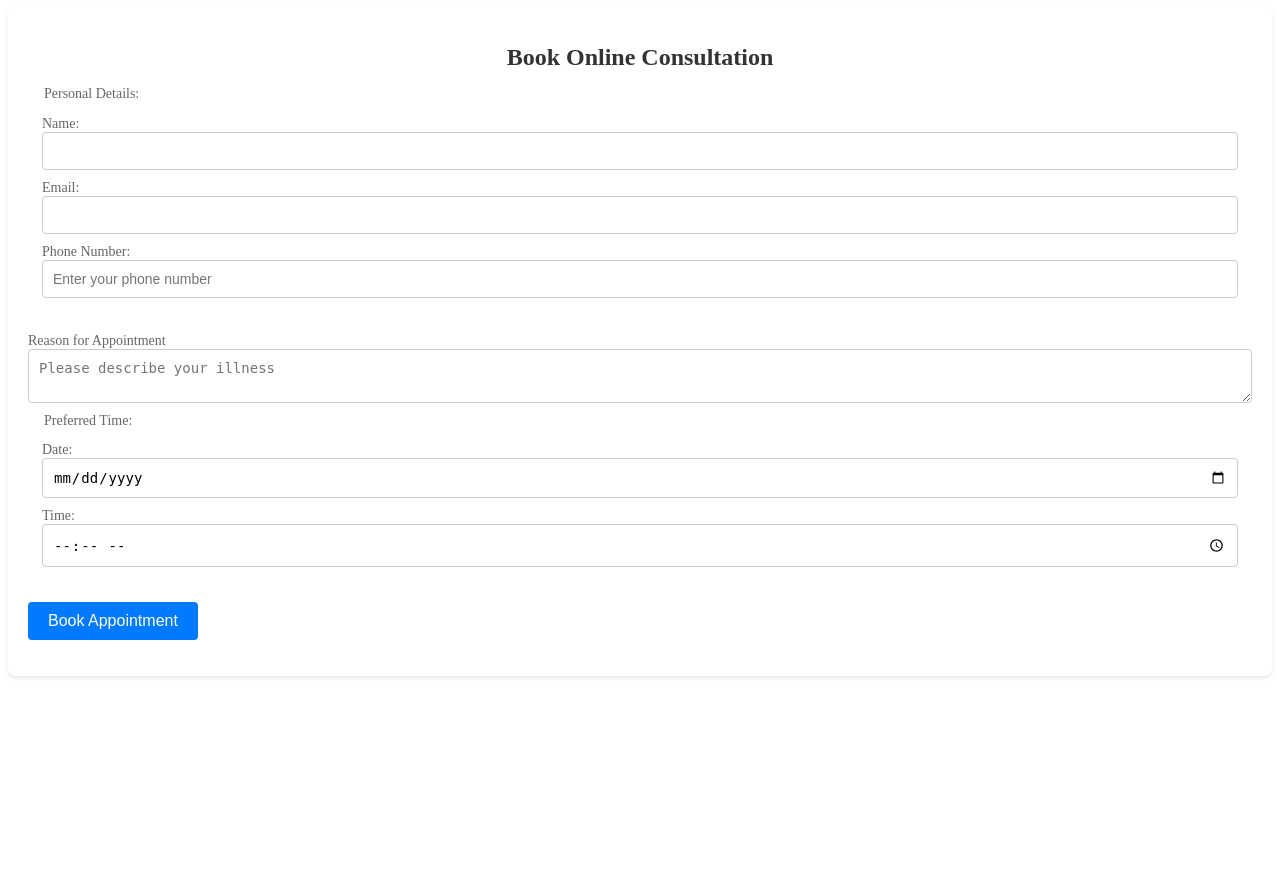
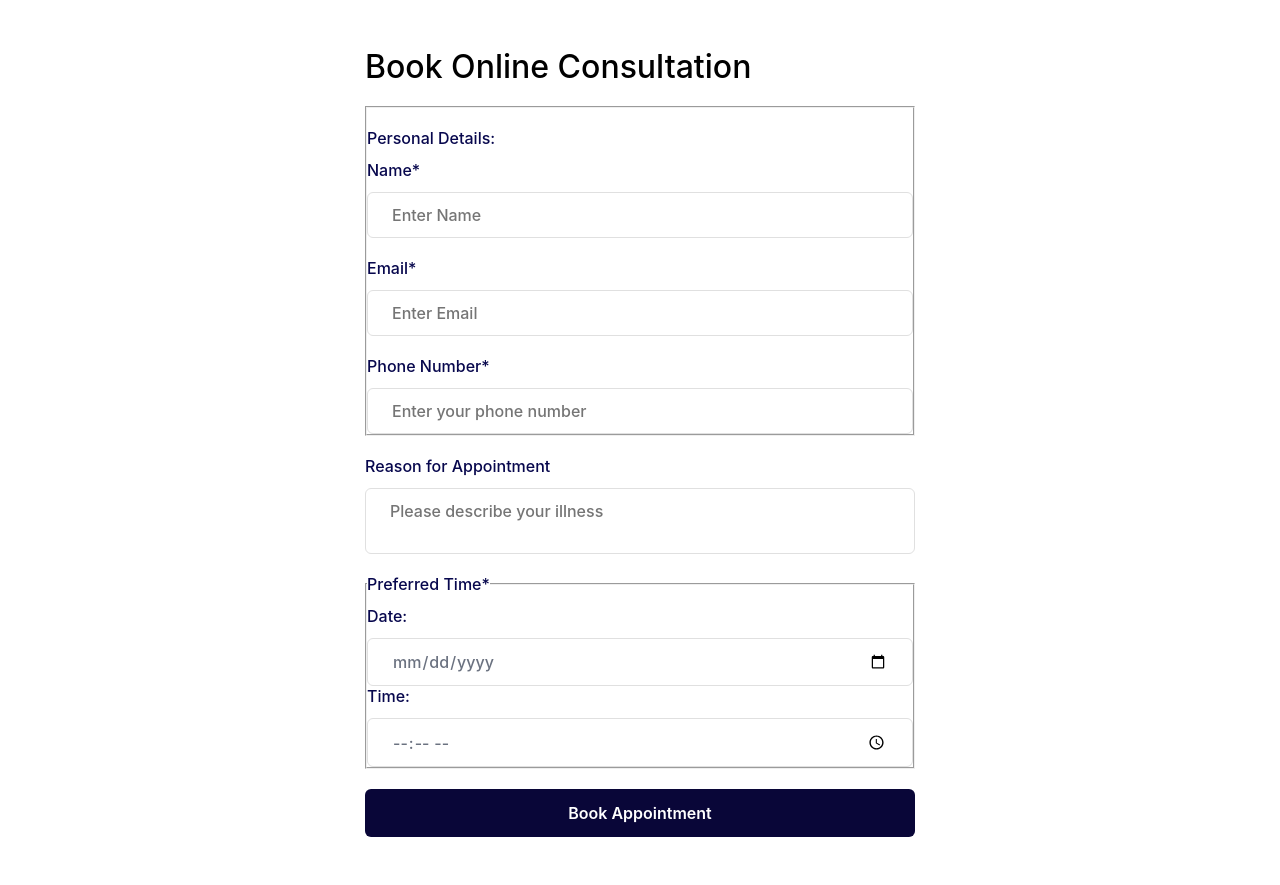
Before and after one commit to gcivil-nyu-org/Wednesday-Fall2023-Team-6, a Django app: template doctor/templates/doctor/online_appointment_form.html in a window 1280 px wide. Before the commit the page ends 678 px from the top, so only its background shows below. Run offline with Django 4.2, Linux system fonts and the light colour scheme; the template is opened without the code that fills it, so the values that code supplies are empty.

Commit message:
Form UI Changes

```diff
--- a/doctor/static/doctor/css/onlineAppointmentApplicationFormStyle.css
+++ b/doctor/static/doctor/css/onlineAppointmentApplicationFormStyle.css
@@ -1,69 +1,109 @@
-/* Modal and wrapper */
-.modal-content {
-  background-color: #ffffff;
-  padding: 20px;
-  border-radius: 8px;
-  box-shadow: 0 2px 4px rgba(0, 0, 0, 0.1);
+* {
+  margin: 0;
+  padding: 0;
+  box-sizing: border-box;
+  font-family: -apple-system,BlinkMacSystemFont,"Segoe UI",Roboto,"Helvetica Neue",Arial,"Noto Sans",sans-serif,"Apple Color Emoji","Segoe UI Emoji","Segoe UI Symbol","Noto Color Emoji";
+}
+h1{
+  margin-bottom: .5rem;
+  font-weight: 500;
+  line-height: 1.2;
+}
+body {
+  font-family: "Inter", Arial, Helvetica, sans-serif;
+}
+.formbold-mb-5 {
+  margin-top: 20px;
+  margin-bottom: 20px;
+}
+.formbold-pt-3 {
+  padding-top: 12px;
+}
+.formbold-main-wrapper {
+  display: flex;
+  align-items: center;
+  justify-content: center;
+  padding: 48px;
 }
 
-.formbold-main-wrapper,
 .formbold-form-wrapper {
+  max-width: 550px;
   width: 100%;
+  background-color: #ffffff;
 }
 
-/* Titles */
-h1 {
-  text-align: center;
-  margin-bottom: 15px;
-  font-size: 24px;
-  color: #333;
+
+.formbold-form-label {
+  display: block;
+  font-weight: 500;
+  font-size: 16px;
+  color: #07074d;
+  margin-bottom: 12px;
+}
+.formbold-form-label-2 {
+  font-weight: 600;
+  font-size: 20px;
+  margin-bottom: 20px;
 }
 
-/* Fieldset & Labels */
-fieldset {
-  border: none;
-  margin-bottom: 15px;
+.formbold-form-input {
+  width: 100%;
+  padding: 12px 24px;
+  border-radius: 6px;
+  border: 1px solid #e0e0e0;
+  background: white;
+  font-weight: 500;
+  font-size: 16px;
+  color: #6b7280;
+  outline: none;
+  resize: none;
+}
+.formbold-form-input:focus {
+  border-color: #19638f;
+  box-shadow: 0px 3px 8px rgba(0, 0, 0, 0.05);
 }
 
-.formbold-form-label,
-legend {
-  font-size: 14px;
-  color: #666;
-  margin-bottom: 8px;
+.formbold-btn {
+  text-align: center;
+  font-size: 16px;
+  border-radius: 6px;
+  padding: 14px 32px;
+  border: none;
+  font-weight: 600;
+  background-color: #090638;
+  color: white;
+  width: 100%;
+  cursor: pointer;
+}
+.formbold-btn:hover {
+  box-shadow: 0px 3px 8px rgba(0, 0, 0, 0.05);
 }
 
-/* Input Fields */
-.formbold-form-input {
+.formbold--mx-3 {
+  margin-left: -12px;
+  margin-right: -12px;
+}
+.formbold-px-3 {
+  padding-left: 12px;
+  padding-right: 12px;
+}
+.flex {
+  display: flex;
+}
+.flex-wrap {
+  flex-wrap: wrap;
+}
+.w-full {
   width: 100%;
-  padding: 10px;
-  margin-bottom: 10px;
-  border: 1px solid #ccc;
-  border-radius: 4px;
-  font-size: 14px;
-}
-
-.formbold-form-input:focus {
-  outline: none;
-  border-color: #007bff;
-}
-
-/* Button */
-.formbold-btn {
-  background-color: #007bff;
-  color: #fff;
-  padding: 10px 20px;
-  border: none;
-  border-radius: 4px;
-  font-size: 16px;
-  cursor: pointer;
-  transition: background-color 0.2s ease;
-}
-
-.formbold-btn:hover {
-  background-color: #0056b3;
 }
 
 .error-message {
   color: red;
   font-size: 12px;
 }
+
+@media (min-width: 540px) {
+  .sm\:w-half {
+    width: 50%;
+  }
+}
--- a/doctor/templates/doctor/online_appointment_form.html
+++ b/doctor/templates/doctor/online_appointment_form.html
@@ -18,13 +18,17 @@
             <!-- Your original form content starts here -->
             <!-- Personal Details -->
             <fieldset class="formbold-mb-5">
-              <legend class="formbold-form-label">Personal Details:</legend>
-              <label class="formbold-form-label" for="fname">Name:</label>
-              <input class="formbold-form-input" type="text" id="fname" name="firstname" required><br>
-              <label class="formbold-form-label" for="email">Email:</label>
-              <input class="formbold-form-input" type="email" id="email" name="email" required><br>
-              <label class="formbold-form-label" for="phone">Phone Number:</label>
-              <input type="text" name="phone" id="phone" placeholder="Enter your phone number"
+              <div class="formbold-mb-5">
+                <legend class="formbold-form-label">Personal Details:</legend>
+                <label class="formbold-form-label" for="fname">Name*</label>
+                <input class="formbold-form-input" placeholder="Enter Name" id="fname" name="firstname" required><br>
+              </div>
+              <div class="formbold-mb-5">
+                <label class="formbold-form-label" for="email">Email*</label>
+                <input class="formbold-form-input" placeholder="Enter Email" type="email" id="email" name="email" required><br>
+              </div>
+                <label class="formbold-form-label" for="phone">Phone Number*</label>
+                <input type="text" name="phone" id="phone" placeholder="Enter your phone number"
                 oninput="formatPhoneNumber(this)" class="formbold-form-input" required />
               <span id="phoneError" class="error-message"></span>
               <br>
@@ -49,7 +53,7 @@
 
             <!-- Preferred Time -->
             <fieldset class="formbold-mb-5">
-              <legend class="formbold-form-label">Preferred Time:</legend>
+              <legend class="formbold-form-label">Preferred Time*</legend>
               <label class="formbold-form-label" for="date">Date:</label>
               <input class="formbold-form-input" type="date" id="date" name="date" required><br>
               <label class="formbold-form-label" for="time">Time:</label>
```
